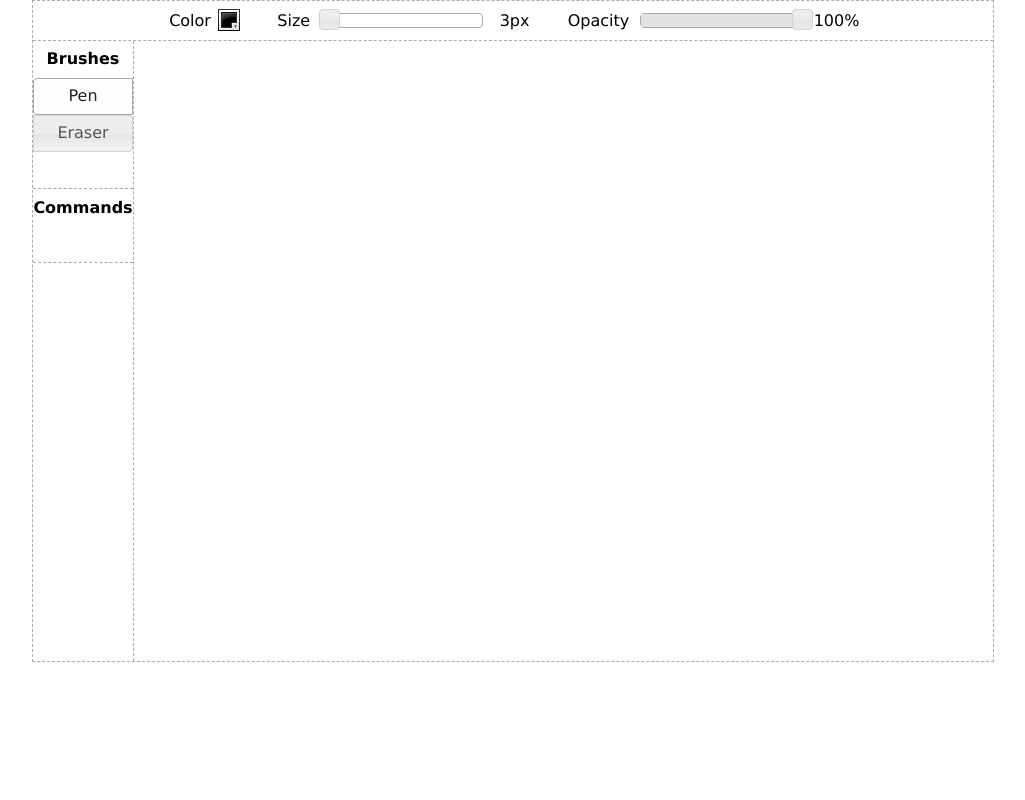
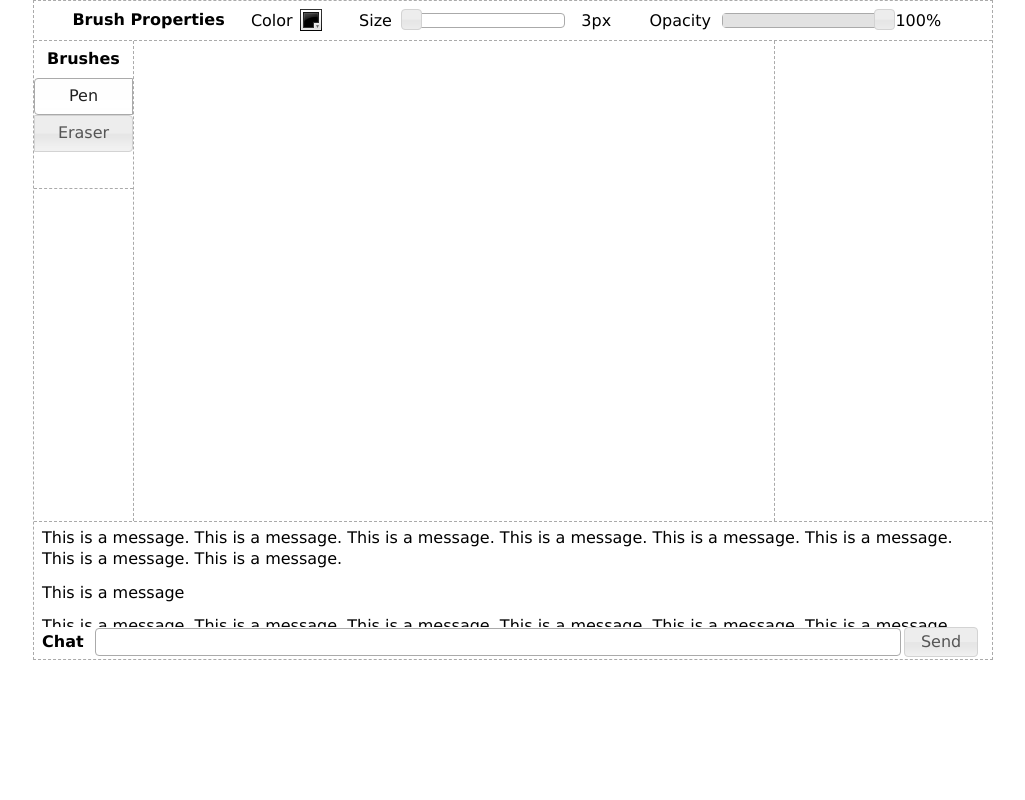
Before and after one commit to vinsonchuong/whiteboard, a plain HTML site: page client.html in a window 1280 px wide. Shown: the whole page, without its empty margins (127-1152 px from the left). Drawn offline with nearby package versions, Linux system fonts and the light colour scheme.

Commit message:
Initial chat UI

```diff
--- a/client.css
+++ b/client.css
@@ -72,9 +72,9 @@ html {
 body {
     border:1px dashed #aaa;
     font-family:"Lucida Sans", "Lucida Grande", "Lucida Sans Unicode", sans-serif;
-    height:66em;
+    height:65.8em;
     margin:0 auto;
-    width:96em;
+    width:95.8em;
 }
 a abbr[title] {
     border: none;
@@ -99,10 +99,19 @@ q {
     quotes: "“" "”" "‘" "’"
 }
 
-/* Properties */
 #properties {
     border-bottom:1px dashed #aaa;
     text-align:center;
+}
+#properties h1 {
+    display:inline;
+    font-size:1.6em;
+    font-weight:bold;
+    margin-right:0.5em;
+    vertical-align:middle;
+}
+#properties ul {
+    display:inline-block;
 }
 #properties li {
     display:inline-block;
@@ -126,19 +135,18 @@ q {
     width:2.7em;
 }
 
-/* Tools */
 #tools {
     border-right:1px dashed #aaa;
     float:left;
-    height:62em;
-    width:10em;
+    height:48em;
+    margin-right:0 !important;
+    width:9.9em;
 }
 #tools > div {
     border-bottom:1px dashed #aaa;
     padding-bottom:3.6em;
 }
-#tools > div > span {
-    display:block;
+#tools h1 {
     padding:0.65em 0;
     font-size:1.6em;
     font-weight:bold;
@@ -150,5 +158,60 @@ q {
     margin:0;
 }
 
-/* Canvas */
-#canvas
+#canvas {
+    height:48em;
+    float:left;
+    width:64em;
+}
+
+#layers {
+    border-left:1px dashed #aaa;
+    float:left;
+    height:48em;
+    width:21.7em;
+}
+
+#chat {
+    border-top:1px dashed #aaa;
+    clear:both;
+    height:13.7em;
+    position:relative;
+}
+#chat ol {
+    height:10.5em;
+    overflow-y:scroll;
+}
+#chat li {
+    font-size:1.6em;
+    line-height:1.3;
+    padding:0.4em 0.5em;
+}
+#chatInput {
+    bottom:0;
+    height:3.2em;
+    padding:0 0.8em;
+    position:absolute;
+}
+#chatInput > * {
+    font-size:1.6em;
+    vertical-align:middle;
+}
+#chatInput h1 {
+    display:inline;
+    font-weight:bold;
+    line-height:1.5;
+    margin-right:0.5em;
+}
+#chatInput input {
+    line-height:1.5;
+    width:50em;
+}
+#chatInput input:focus {
+    outline:1px solid #aaa;
+}
+#chatInput button {
+    display:inline;
+}
+#chatInput button span {
+    padding:0.18em 1em;
+}
--- a/client.html
+++ b/client.html
@@ -13,6 +13,7 @@
     </head>
     <body>
         <div id="properties">
+            <h1>Brush Properties</h1>
             <ul>
                 <li>
                     <label for="color">Color</label>
@@ -32,7 +33,7 @@
         </div>
         <div id="tools">
             <div>
-                <span>Brushes</span>
+                <h1>Brushes</h1>
                 <ul>
                     <li>
                         <input type="radio" id="pen" name="tools" checked="checked" />
@@ -44,12 +45,25 @@
                     </li>
                 </ul>
             </div>
-            <div>
-                <span>Commands</span>
-                <ul>
-                </ul>
+        </div>
+        <div id="canvas"></div>
+        <div id="layers"></div>
+        <div id="chat">
+            <ol id="chatHistory">
+                <li>This is a message. This is a message. This is a message. This is a message. This is a message. This is a message. This is a message. This is a message. </li>
+                <li>This is a message</li>
+                <li>This is a message. This is a message. This is a message. This is a message. This is a message. This is a message. This is a message. This is a message. </li>
+                <li>This is a message</li>
+                <li>This is a message. This is a message. This is a message. This is a message. This is a message. This is a message. This is a message. This is a message. </li>
+                <li>This is a message</li>
+                <li>This is a message. This is a message. This is a message. This is a message. This is a message. This is a message. This is a message. This is a message. </li>
+                <li>This is a message</li>
+            </ol>
+            <div id="chatInput">
+                <h1>Chat</h1>
+                <input type="text" id="chatText" class="text ui-widget-content ui-corner-all" />
+                <button id="chatSubmit">Send</button>
             </div>
         </div>
-        <div id="canvas"></div>
     </body>
 </html>
--- a/client.js
+++ b/client.js
@@ -6,7 +6,8 @@ var
         size:3,
         opacity:1
     }),
-    brushController = initBrushController()
+    brushController = initBrushController(),
+    chatController = initChatController()
 ;
 
 /* Models */
@@ -204,5 +205,22 @@ function initBrushController() {
     };
 }
 
-function initCanvasController() {
+function initChatController() {
+    var
+        history,
+        input,
+        button
+    ;
+
+    function initUi() {
+        history = $('#chatHistory');
+        input = $('#chatText');
+        button = $('#chatSubmit');
+
+        button.button();
+    }
+
+    $(document).ready(initUi);
+
+    return {};
 }
```
